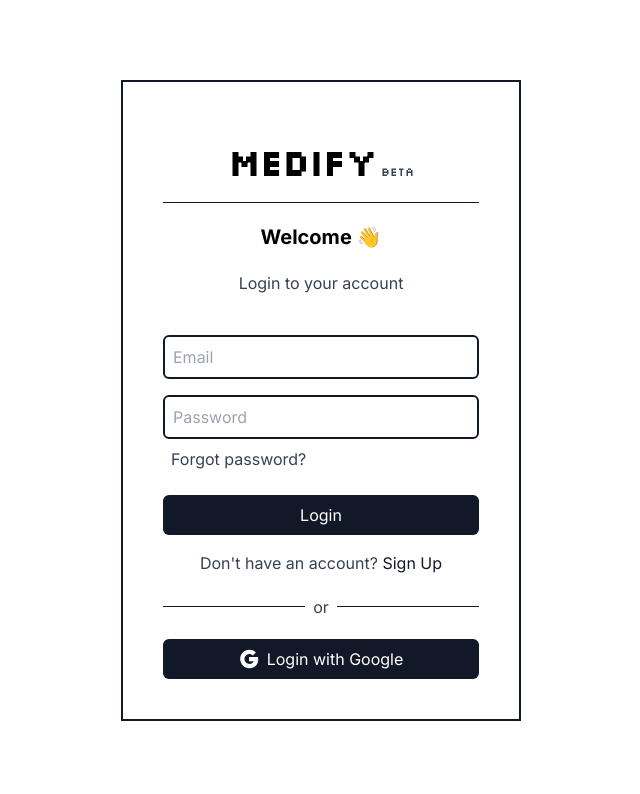
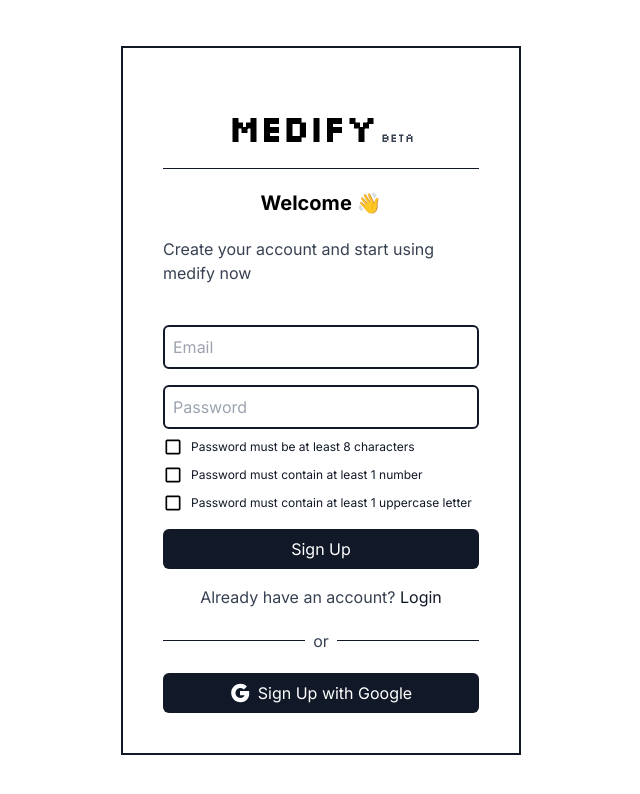
Before and after one commit to pictify-io/pictify-frontend, a SvelteKit app: page /login in a window 1280 px wide. Shown: the top 794 px of the page, without its empty margins (319-959 px from the left). Built offline with nearby package versions, Linux system fonts and the light colour scheme; no server answers.

Commit message:
intigrated backend with auth

```diff
--- a/src/api/auth.js
+++ b/src/api/auth.js
@@ -4,11 +4,20 @@ const login = async ({
     email,
     password,
 }) => {
+    try {
         const response = await backend.post('/api/auth/login', {
             email,
             password,
         });
         return response.data;
+    } catch (error) {
+        console.log(error.response);
+        if (error.response.status === 401)
+            throw new Error("Invalid email or password");
+        else
+            throw new Error("Error logging in");
+    }
+
 }
 
 const logout = async () => {
@@ -20,11 +29,21 @@ const signup = async ({
     email,
     password,
 }) => {
+    try {
         const response = await backend.post('/api/auth/signup', {
             email,
             password,
         });
         return response.data;
+    } catch (error) {
+        if (error.response.status === 409)
+            throw new Error("Email already exists");
+        else if (error.response.status === 401)
+            throw new Error(error.response.data.message);
+        else
+            throw new Error("Error signing up");
+    }
+
 }
 
 export {
--- /dev/null
+++ b/src/api/user.js
@@ -0,0 +1,15 @@
+import backend from "../service/backend";
+
+const getUser = async () => {
+    try {
+        const response = await backend.get('/api/users');
+        return response.data;
+    }
+    catch (error) {
+        throw error;
+    }
+}
+
+export {
+    getUser,
+};
--- a/src/lib/components/dashboard/SideNav.svelte
+++ b/src/lib/components/dashboard/SideNav.svelte
@@ -1,5 +1,5 @@
 <script>
-import { page } from "../../store/pages.store";
+import { page } from "../../../store/pages.store";
 </script>
 <div class="flex flex-col h-full">
     <div class="overflow-y-auto">
--- a/src/routes/dashboard/+page@dashboard.svelte
+++ b/src/routes/dashboard/+page@dashboard.svelte
@@ -4,7 +4,7 @@
     import Template from '$lib/components/dashboard/Template.svelte';
     import Footer from '$lib/components/landingPage/Footer.svelte';
 
-    import { page } from "../../lib/store/pages.store";
+    import { page } from "../../store/pages.store";
 
 
     const pages = [
--- a/src/routes/login/+page.svelte
+++ b/src/routes/login/+page.svelte
@@ -1,18 +1,65 @@
 <script>
-	export let isLogin = true;
-	import GoogleIcon from '$lib/assets/login/GoogleIcons.svg';
+	export let isLogin = false;
+
+    import GoogleIcon from '$lib/assets/login/GoogleIcons.svg';
+    import CheckboxEmpty from '$lib/assets/login/CheckboxEmpty.svg';
+    import Checkbox from '$lib/assets/login/Checkbox.svg';
+    import { goto } from '$app/navigation';
+    import { onMount } from 'svelte';
+	import { loginAction, signupAction, getUserAction, isLoggedIn } from '../../store/user.store';
+
+	let email = '';
+	let password = '';
+	let errorMessage;
+
+    onMount(async () => {
+       await getUserAction();
+         if (isLoggedIn) {
+              goto('/dashboard');
+         }
+    });
+
+    $: isPasswordLengthValid = password.length >= 8;
+    $: isPasswordContainsNumber = /\d/.test(password);
+    $: isPasswordContainsUpperCase = /[A-Z]/.test(password);
+
+
+
+    function resetState() {
+        email = '';
+        password = '';
+        errorMessage = '';
+    }
 
 	function toggleToLogin() {
 		isLogin = true;
+        resetState();
 	}
 
 	function toggleToSignUp() {
 		isLogin = false;
+        resetState();
+	}
+
+
+
+	async function handleSubmit() {
+		try {
+			if (isLogin) {
+				await loginAction(email, password);
+			} else {
+				await signupAction(email, password);
+			}
+
+		} catch (e) {
+            console.log(e);
+			errorMessage = e.message;
+		}
 	}
 </script>
 
 <section class="flex justify-center items-center w-screen h-screen">
-	<div class="sm:border-2 sm:min-w-[400px] border-gray-900 p-10 max-w-sm">
+	<div class="sm:border-2 sm:min-w-[400px] border-gray-900 p-5 sm:p-10 max-w-sm">
 		<div class="flex flex-col items-center justify-center">
 			<div class="my-5">
 				<span class="text-4xl font-bold font-heading text-shadow">Medify </span>
@@ -28,11 +75,13 @@
 		</div>
 		<div class="flex flex-col items-center justify-center mt-10">
 			<input
+				bind:value={email}
 				type="text"
 				placeholder="Email"
 				class="border-2 border-gray-900 p-2 rounded-md w-full"
 			/>
 			<input
+				bind:value={password}
 				type="password"
 				placeholder="Password"
 				class="border-2 border-gray-900 p-2 rounded-md w-full mt-4"
@@ -43,7 +92,38 @@
 				</div>
 			{/if}
 
-			<button class="bg-gray-900 text-white w-full p-2 rounded-md mt-4">
+			{#if errorMessage}
+				<div class="text-red-500 mt-2 w-full text-left px-2">{errorMessage}</div>
+			{/if}
+            {#if !isLogin}
+                <div class="w-full">
+                    <div class="flex mt-2 text-left w-full items-center">
+                        {#if !isPasswordLengthValid}
+                            <img src={CheckboxEmpty} alt="Checkbox empty" class="w-5 h-5 mr-2" />
+                        {:else}
+                            <img src={Checkbox} alt="Checkbox" class="w-5 h-5 mr-2" />
+                        {/if}
+                        <div class="text-gray-900 text-xs">Password must be at least 8 characters</div>
+                    </div>
+                    <div class="flex mt-2 text-left w-full items-center">
+                        {#if !isPasswordContainsNumber}
+                            <img src={CheckboxEmpty} alt="Checkbox empty" class="w-5 h-5 mr-2" />
+                        {:else}
+                            <img src={Checkbox} alt="Checkbox" class="w-5 h-5 mr-2" />
+                        {/if}
+                        <div class="text-gray-900 text-xs">Password must contain at least 1 number</div>
+                    </div>
+                    <div class="flex mt-2 text-left w-full items-center">
+                        {#if !isPasswordContainsUpperCase}
+                            <img src={CheckboxEmpty} alt="Checkbox empty" class="w-5 h-5 mr-2" />
+                        {:else}
+                            <img src={Checkbox} alt="Checkbox" class="w-5 h-5 mr-2" />
+                        {/if}
+                        <div class="text-gray-900 text-xs">Password must contain at least 1 uppercase letter</div>
+                    </div>
+                </div>
+            {/if}
+			<button on:click={handleSubmit} class="bg-gray-900 text-white w-full p-2 rounded-md mt-4">
 				{#if isLogin}
 					Login
 				{:else}
--- a/src/store/user.js
+++ b/src/store/user.store.js
@@ -1,5 +1,6 @@
 import { writable } from 'svelte/store';
 import { login, logout, signup } from '../api/auth';
+import { getUser } from '../api/user';
 import validateEmail from '../util/validateEmail';
 
 export const user = writable({
@@ -82,3 +83,14 @@ export const signupAction = async (email, password) => {
         throw error;
     }
 }
+
+export const getUserAction = async () => {
+    try {
+        const response = await getUser();
+        setUser(response.email, response.token);
+        return response;
+    } catch (error) {
+        clearUser();
+        throw error;
+    }
+}
--- a/src/util/validateEmail.js
+++ b/src/util/validateEmail.js
@@ -1,4 +1,4 @@
-export const validateEmail = (email) => {
+export default (email) => {
     // Regular expression for basic email validation
     const regex = /^[a-zA-Z0-9._%+-]+@[a-zA-Z0-9.-]+\.[a-zA-Z]{2,}$/;
     return regex.test(email);
```
Also changed, not shown: src/lib/assets/login/Checkbox.svg (added), src/lib/assets/login/CheckboxEmpty.svg (added), src/store/pages.store.js (renamed from src/lib/store/pages.store.js). Lines whose indentation alone changed are shown as unchanged.
